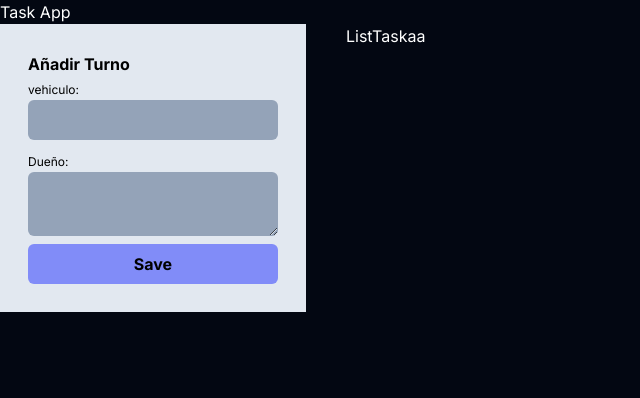
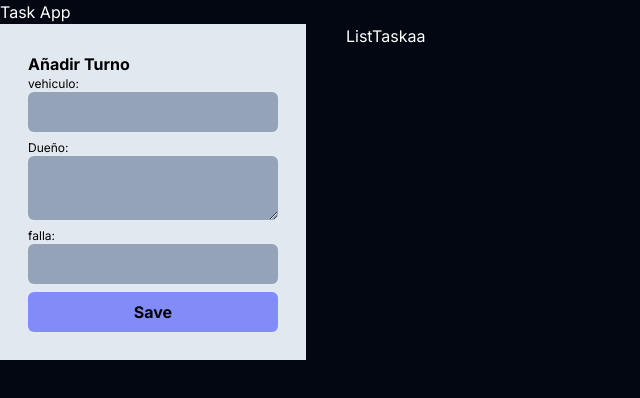
Before and after one commit to alejandroponce00/taller_django_y_next, a Next.js app in the folder frontend/: page / in a window 1280 px wide. Shown: the top 398 px of the page, without its empty margins (0-640 px from the left). Built offline with nearby package versions, Linux system fonts and the light colour scheme.

Commit message:
back y front conectados y funcionando

```diff
--- a/frontend/src/app/components/FormTask.jsx
+++ b/frontend/src/app/components/FormTask.jsx
@@ -1,14 +1,24 @@
-'use client'
+"use client"
 import React from "react";
 import { useState } from "react";
 
 function FormTask() {
   const [vehiculo, setVehiculo] = useState("");
   const [dueño, setDueño] = useState("");
-  const handleSubmit = e => {
-    e.preventDefault()
-    console.log(vehiculo, dueño)
-  }
+  const [falla, setFalla] = useState("")
+  const handleSubmit = async (e) => {
+    e.preventDefault();
+    const res= await fetch(`${process.env.NEXT_PUBLIC_BACKEND_URL}/api/tasks/` ,{
+      method: "POST",
+      body: JSON.stringify({vehiculo, dueño, falla}),
+      headers: {
+        "Content-Type": "application/json",
+      }
+    })
+    const data= await res.json()
+    console.log(data)
+  };
+
 
 
 
@@ -17,25 +27,34 @@ function FormTask() {
     <div className="bg-slate-200 p-7">
       <form onSubmit={handleSubmit}>
         <h1 className="text-black font-bold">Añadir Turno</h1>
-        <label htmlFor="vehiculo" className="text-xs text-black">
+        <p className="text-xs text-black">
           vehiculo:
-        </label>
+        </p>
         <input
           type="text"
           name="vehiculo"
           className="bg-slate-400 rounded-md p-2  mb-2 block w-full text-slate-800"
         onChange={e => setVehiculo(e.target.value)}
         />
-        <label htmlFor="dueño" className="text-xs text-black">
+        <p className="text-xs text-black">
           Dueño:
-        </label>
+        </p>
         <textarea
           name="dueño"
           className="bg-slate-400 rounded-md p-2 mb-2 block w-full text-slate-800"
           onChange={e => setDueño(e.target.value)}
         ></textarea>
+        <p className="text-xs text-black">
+          falla:
+        </p>
+        <input
+          type="text"
+          name="falla"
+          className="bg-slate-400 rounded-md p-2  mb-2 block w-full text-slate-800"
+        onChange={e => setFalla(e.target.value)}
+        />
         <button className="bg bg-indigo-400 text-black font-bold rounded-md p-2 block w-full">
-          {" "}
+
           Save
         </button>
       </form>
@@ -43,4 +62,5 @@ function FormTask() {
   );
 }
 
+
 export default FormTask;
--- a/frontend/src/app/components/ListTask.jsx
+++ b/frontend/src/app/components/ListTask.jsx
@@ -2,7 +2,7 @@ import React from 'react'
 
 function ListTask() {
   return (
-    <div>ListTaskaa</div>
+    <h1>ListTaskaa</h1>
   )
 }
 
--- a/frontend/src/app/page.jsx
+++ b/frontend/src/app/page.jsx
@@ -3,7 +3,7 @@ import ListTask from "./components/ListTask"
 
 function HomePage(){
   return (
-    <div container mx-auto>
+    <div className="container mx-auto">
       <h1>Task App</h1>
 <div className="flex gap-x-10">
 <FormTask />
```
Also changed, not shown: frontend/tiempo_tutorial.txt (added), 1 other file (tests, documents, lock files or other folders).
